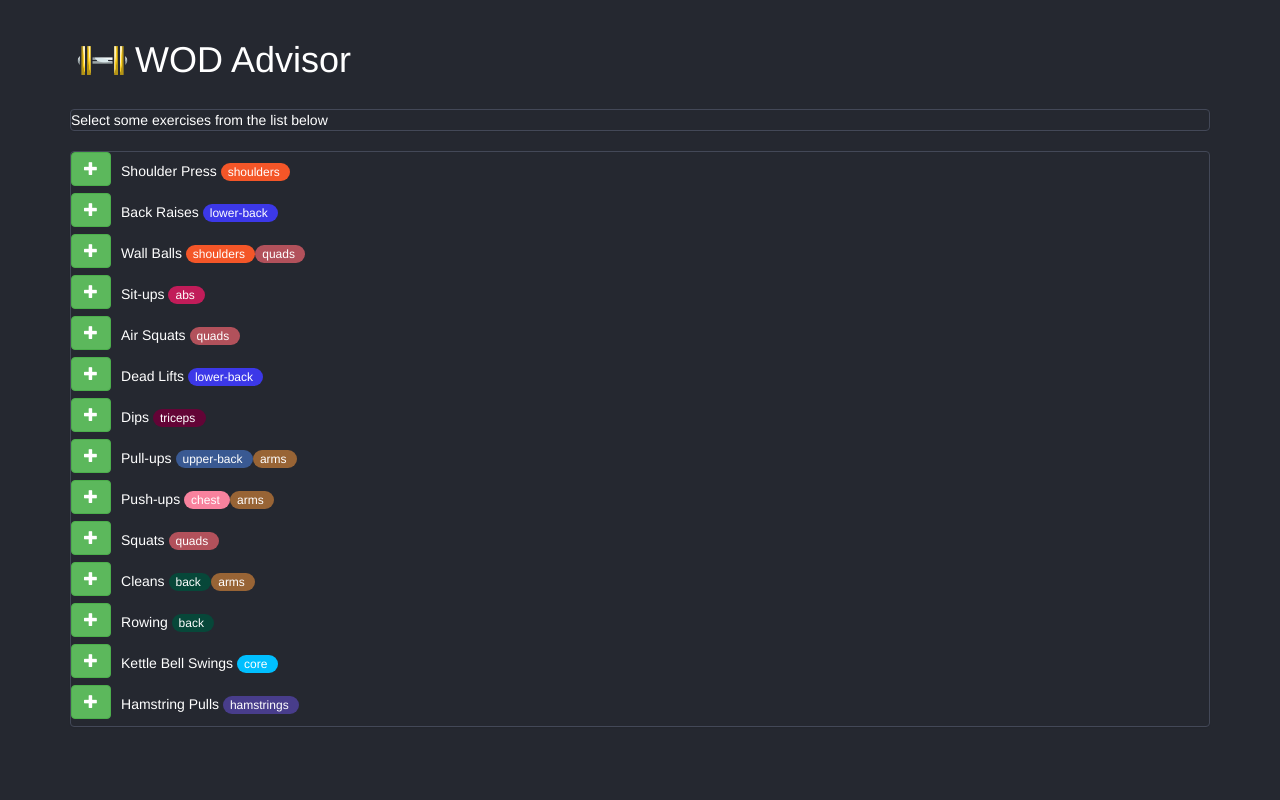
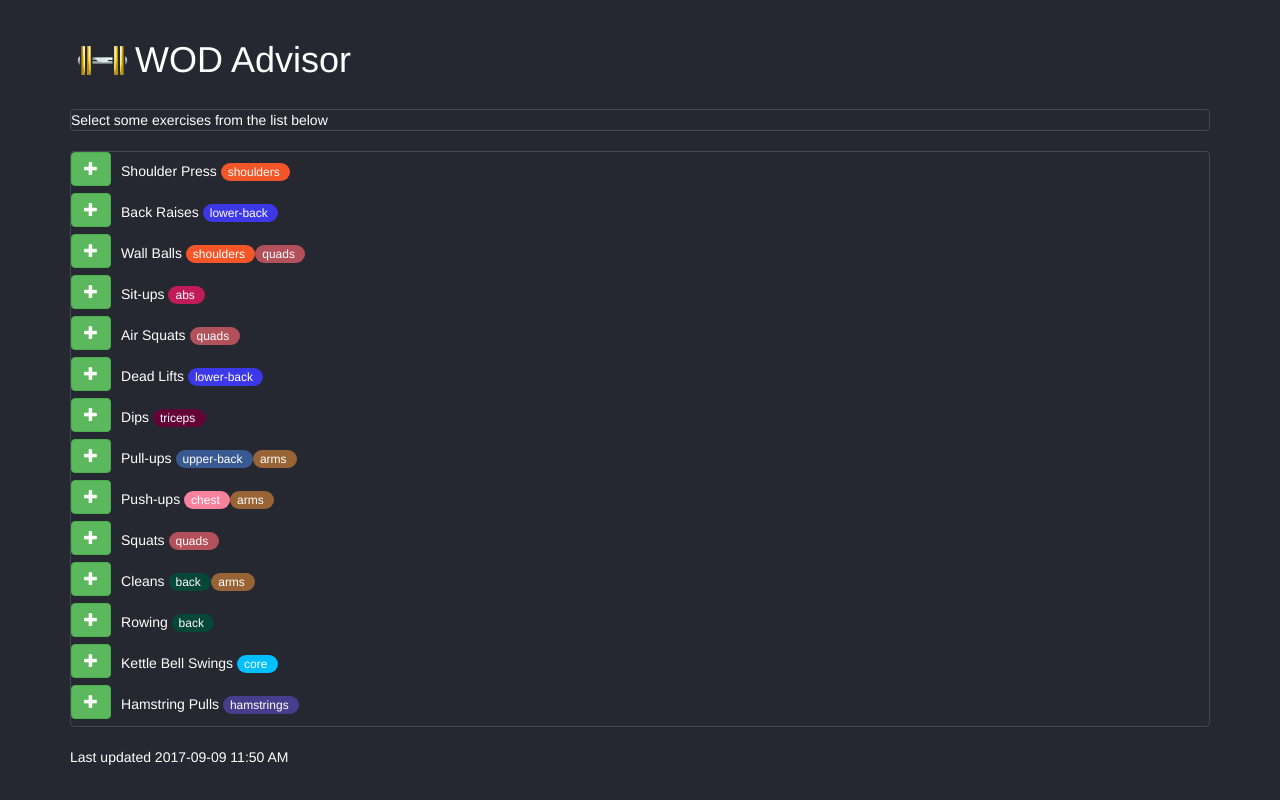
Before and after one commit to lshort24/WODAdvisor, a React (Create React App) app: page / in a window 1280 px wide. Built offline with nearby package versions, Linux system fonts and the light colour scheme.

Commit message:
Finally got the service worker to work

```diff
--- a/src/App.js
+++ b/src/App TBD.js
@@ -1,8 +1,8 @@
 import React, {Component} from 'react';
 import WorkoutOfTheDay from './WorkoutOfTheDay';
-import Recommendations from './Recommendations';
+import Recommendations from './recommendations';
 import {Col, Grid, PageHeader, Row } from 'react-bootstrap';
-import "./App.css";
+import "./app.css";
 
 // TODO look into ducks
 class App extends Component {
--- a/src/containers/App.js
+++ b/src/containers/app.js
@@ -34,6 +34,11 @@ class App extends Component {
                         />
                     </Col>
                 </Row>
+                <Row className="show-grid">
+                    <Col sm={12}>
+                        Last updated 2017-09-09 11:50 AM
+                    </Col>
+                </Row>
             </Grid>
         );
     }
```
Also changed, not shown: src/app.css (renamed from src/App.css), src/components/recommendations/index.js (renamed from src/components/Recommendations/index.js), src/components/recommendations/recommendations.js (renamed from src/components/Recommendations/Recommendations.js).
